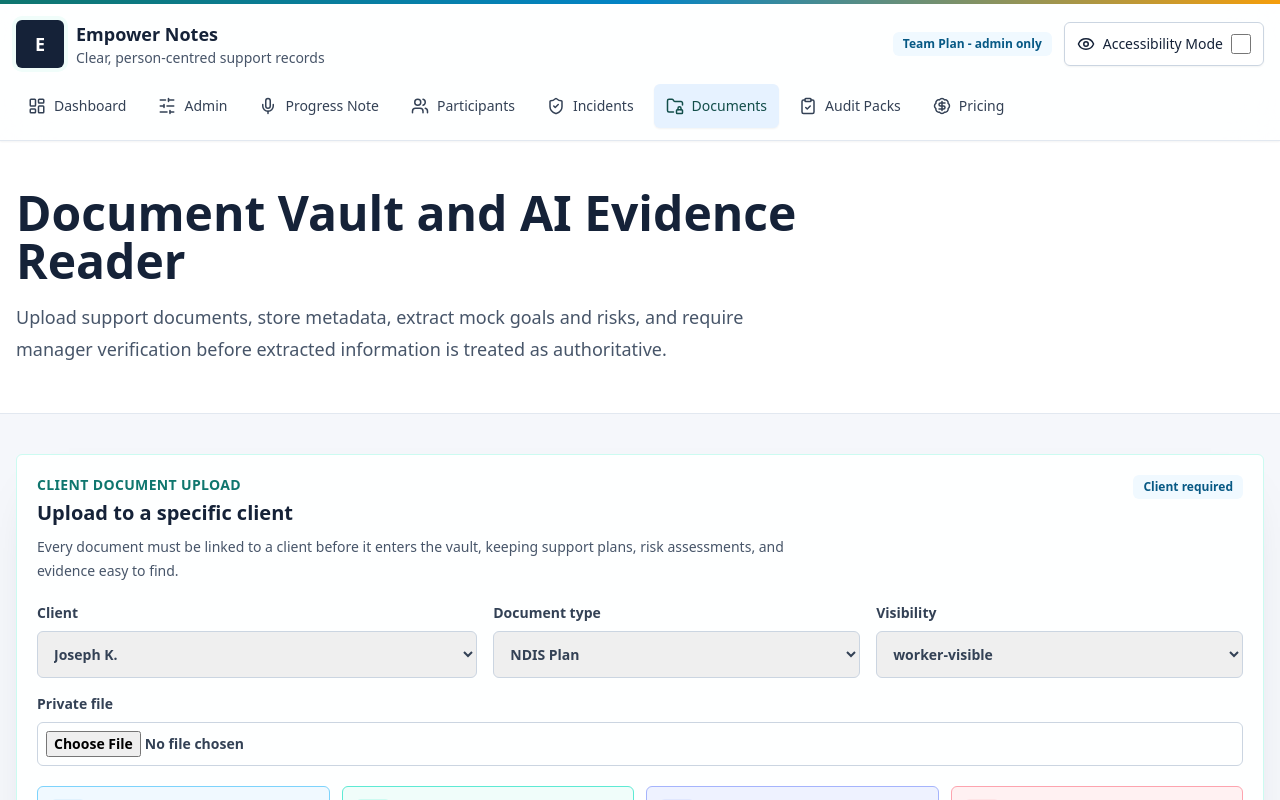
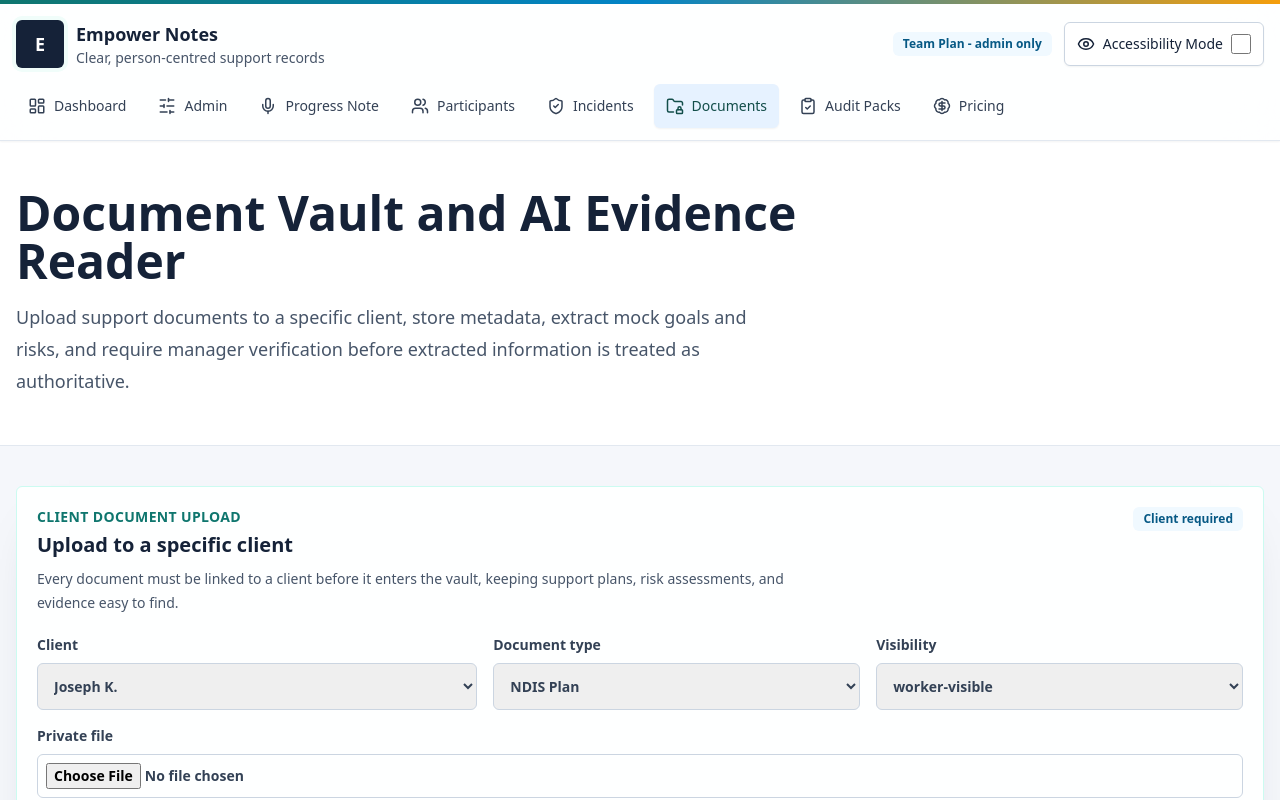
Before and after one commit to DENMWA/EMPOWER, a Next.js app: page /documents in a window 1280 px wide. Shown: the top 800 px of the page. Built offline with nearby package versions, Linux system fonts and the light colour scheme.

Commit message:
Clarify client-specific document uploads

```diff
--- a/app/documents/page.tsx
+++ b/app/documents/page.tsx
@@ -6,7 +6,7 @@ import { PageHeader, Section } from "@/components/ui";
 export default function DocumentsPage() {
   return (
     <>
-      <PageHeader title="Document Vault and AI Evidence Reader" description="Upload support documents, store metadata, extract mock goals and risks, and require manager verification before extracted information is treated as authoritative." />
+      <PageHeader title="Document Vault and AI Evidence Reader" description="Upload support documents to a specific client, store metadata, extract mock goals and risks, and require manager verification before extracted information is treated as authoritative." />
       <Section><DocumentUploadCard /></Section>
       <Section className="grid gap-6 lg:grid-cols-2"><DocumentVault /><DocumentIntelligencePanel /></Section>
     </>
```
